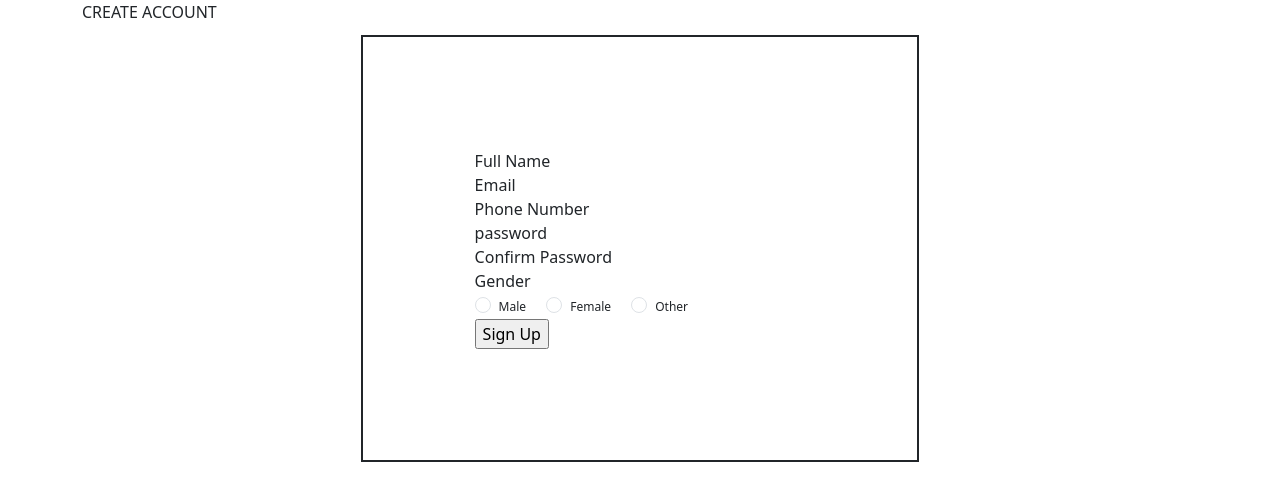
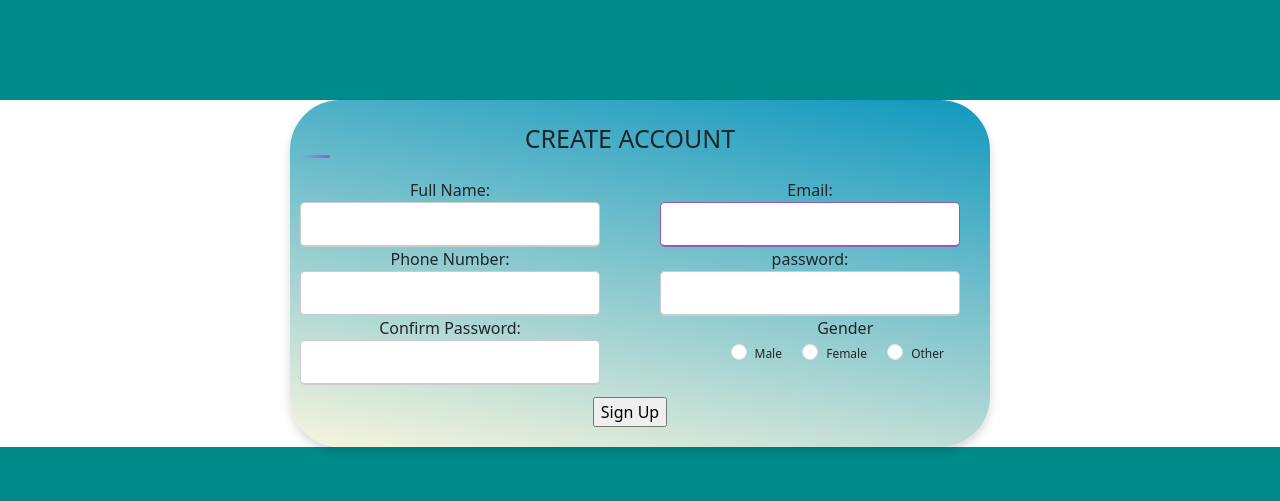
Before and after one commit to jabez-abija2399/Delala-broker, a Flask app: page /register in a window 1280 px wide. Shown: the top 501 px of the page. Run offline with Flask 3, Linux system fonts and the light colour scheme; some libraries are stand-ins or nearby versions.

Commit message:
some files added

```diff
--- a/main/form.py
+++ b/main/form.py
@@ -6,11 +6,11 @@ from wtforms.fields import SelectMultipleField
 
 
 class RegistrationForm(FlaskForm):
-    FullName = StringField('Full Name', validators=[DataRequired(), Length(min=4, max=100)])
+    FullName = StringField('Full Name:', validators=[DataRequired(), Length(min=4, max=100)])
     # username = StringField('Username', validators=[DataRequired()])
-    email = StringField('Email', validators=[Optional(), Email()])
-    phoneNumber = StringField('Phone Number', validators=[DataRequired(), Length(min=10, max=10)])
+    email = StringField('Email:', validators=[Optional(), Email()])
+    phoneNumber = StringField('Phone Number:', validators=[DataRequired(), Length(min=10, max=10)])
     gender = RadioField('Gender', choices=[('male', 'Male'), ('female', 'Female'), ('other', 'Other')], validators=[DataRequired()])
-    password = PasswordField('password', validators=[DataRequired()])
-    confirm_password = PasswordField('Confirm Password', validators=[DataRequired(), EqualTo('password')])
+    password = PasswordField('password:', validators=[DataRequired()])
+    confirm_password = PasswordField('Confirm Password:', validators=[DataRequired(), EqualTo('password')])
     submit = SubmitField('Sign Up')
--- a/main/static/css/stylle.css
+++ b/main/static/css/stylle.css
@@ -1,12 +1,82 @@
+html {
+	background-color: darkcyan;
+}
 
-form {
 
-	border: 2px solid;
-	margin: 11px 25% 10px 25%;
-	padding: 10%
+.container .title::before{
+  content: "";
+  position: absolute;
+  left: 0;
+  bottom: 0;
+  height: 3px;
+  width: 30px;
+  border-radius: 5px;
+  background: linear-gradient(135deg, #71b7e6, #9b59b6);
+}
+
+.container .title{
+  font-size: 25px;
+  font-weight: 500;
+  position: relative;
 
 }
-.input-box {
-	border: px;
-/*	background-color: cyan;*/
+
+.container{
+  max-width: 700px;
+  width: 100%;
+  background-color: #ff0d0f;
+  padding: 20px 30px;
+  padding-left: 10px;
+  border-radius: 	50px;
+  box-shadow: 0 5px 10px rgba(10,0,0,0.15);
+  background: linear-gradient(10deg, #f8f5dd, #1198Bf);
+  text-align: center;
+  margin-top: 100px;
+/*  margin-left: 10px;*/
+
 }
+form {
+/*	border-radius: 200px;
+	border: #1198Bf 10px solid;
+	margin: 11px 25% 10px 25%;
+	padding: 10%;*/
+
+}
+
+.content form .user-details{
+  display: flex;
+  flex-wrap: wrap;
+  justify-content: space-between;
+  margin: 20px 0 12px 0;
+}
+
+.content {
+	border: 10px;
+	border-color: red;
+}
+
+form .user-details .input-box{
+  margin-bottom: 0px;
+  width:300px ;
+
+}
+form .input-box span.details{
+  display: block;
+  font-weight: 500;
+  margin-bottom: 5px;
+}
+.user-details .input-box input{
+  height: 45px;
+  width: 100%;
+  outline: none;
+  font-size: 16px;
+  border-radius: 5px;
+  padding-left: 15px;
+  border: 1px solid #ccc;
+  border-bottom-width: 2px;
+  transition: all 0.3s ease;
+}
+.user-details .input-box input:focus,
+.user-details .input-box input:valid{
+  border-color: #9b59b6;
+}
--- a/main/templates/layout.html
+++ b/main/templates/layout.html
@@ -6,7 +6,7 @@
     <link rel="stylesheet" type="text/css" href="{{ url_for('static', filename='css/bootstrap.min.css') }}">
     <link rel="stylesheet" type="text/css" href="{{ url_for('static', filename='css/stylle.css') }}">
 	{% if title %}
-        <title>Chat - {{ title }}</title>
+        <title>Delala - {{ title }}</title>
     {% else %}
         <title>Delala</title>
     {% endif %}
--- a/main/templates/register.html
+++ b/main/templates/register.html
@@ -13,29 +13,33 @@
           <div class="input-box">
 
             {{ form.FullName.label(class="details form-control-label") }}
-
+            {{ form.FullName }}
           </div>
 
 
           <div class="input-box">
             {{ form.email.label(class="details") }}
+            {{ form.email }}
           </div>
           <div class="input-box">
             {{ form.phoneNumber.label(class="details") }}
+            {{ form.phoneNumber }}
           </div>
 
 
              <div class="input-box">
               {{ form.password.label(class="details") }}
+              {{ form.password }}
 
             </div>
 
           <div class="input-box">
             {{ form.confirm_password.label(class="details") }}
+            {{ form.confirm_password }}
           </div>
 
           <div class="form-group">
-             <div class="input-box">
+             <!-- <div class="input-box"> -->
             <label>Gender</label><br>
             {% for subfield in form.gender %}
             <div class="form-check form-check-inline">
```
Also changed, not shown: main/templates/login.html (added).
